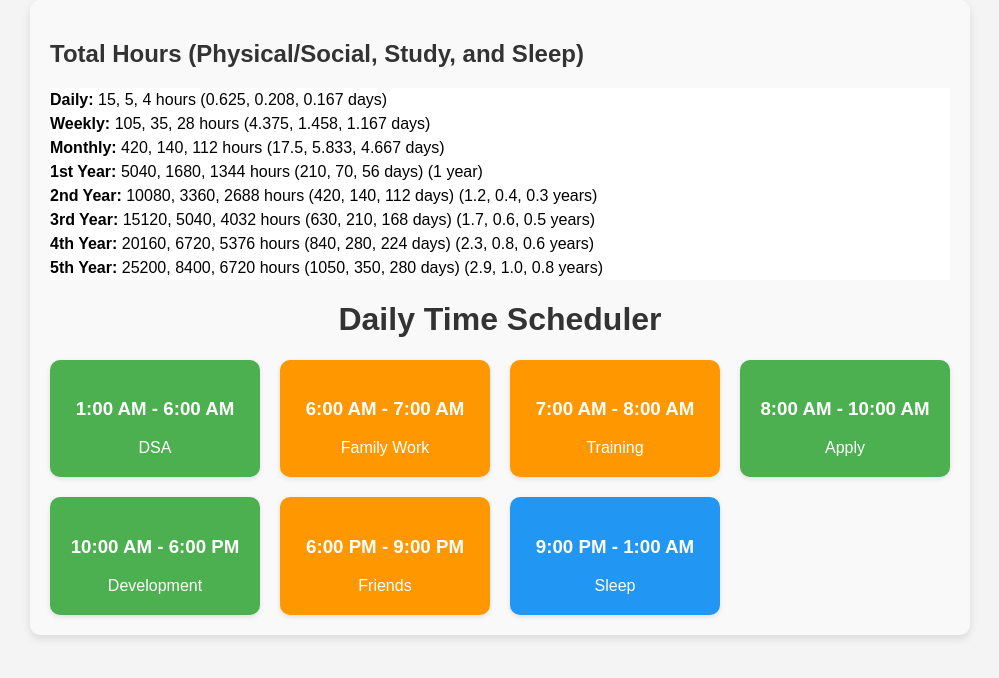
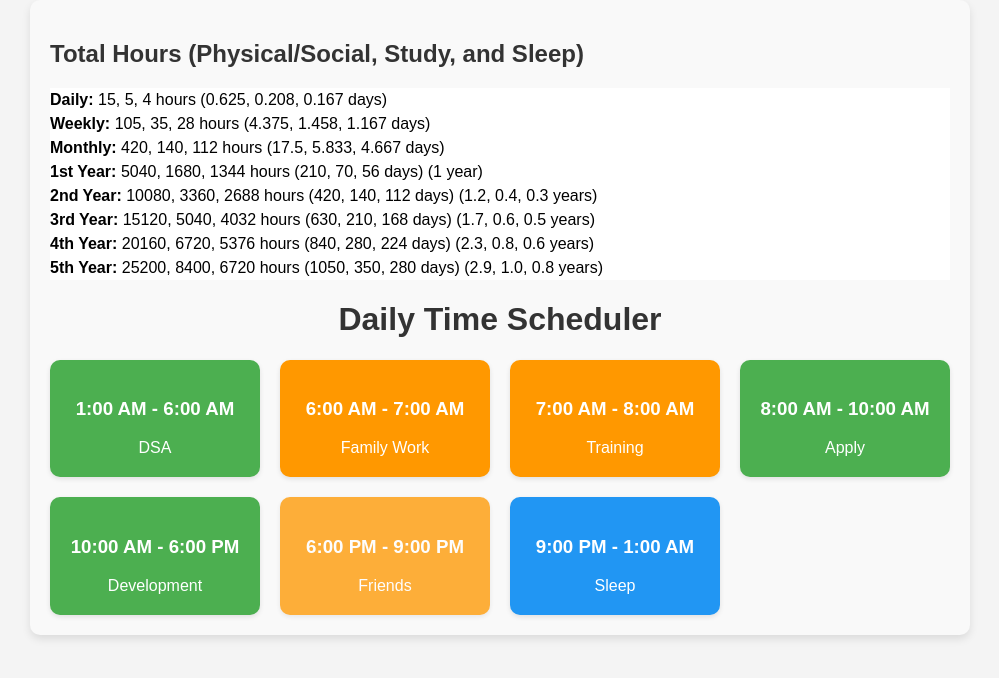
Before and after one commit to VirtualDharm/idealogs, a Next.js app: page /timetable in a window 1280 px wide. Shown: the top 678 px of the page, without its empty margins (140-1139 px from the left). Built offline with nearby package versions, Linux system fonts and the light colour scheme.

Commit message:
adding opacity

```diff
--- a/pages/timetable.js
+++ b/pages/timetable.js
@@ -49,7 +49,7 @@ export default function Timetable() {
                     <h3 style={styles.timeBlockHeading}>10:00 AM - 6:00 PM</h3>
                     <p style={styles.timeBlockText}>Development</p>
                 </div>
-                <div style={{ ...styles.timeBlock, ...styles.physical }}>
+                <div style={{ ...styles.timeBlock, ...styles.physical, opacity: 0.77 }}>
                     <h3 style={styles.timeBlockHeading}>6:00 PM - 9:00 PM</h3>
                     <p style={styles.timeBlockText}>Friends</p>
                 </div>
```
